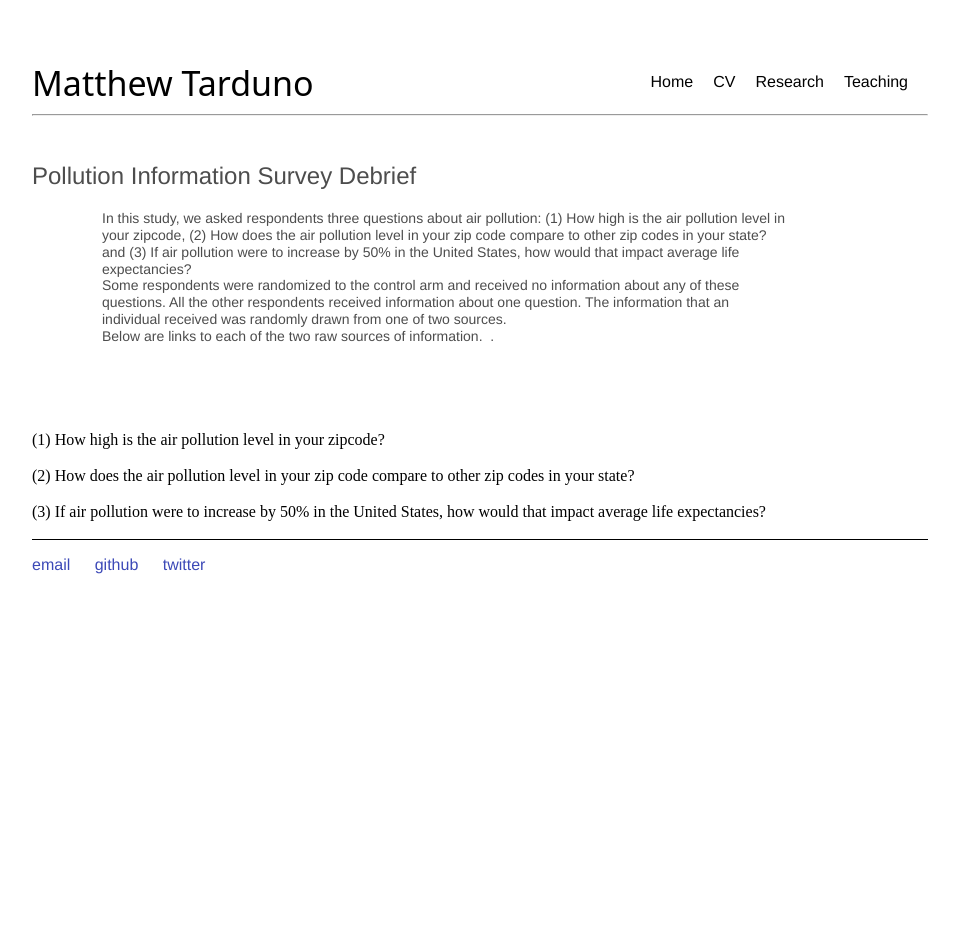
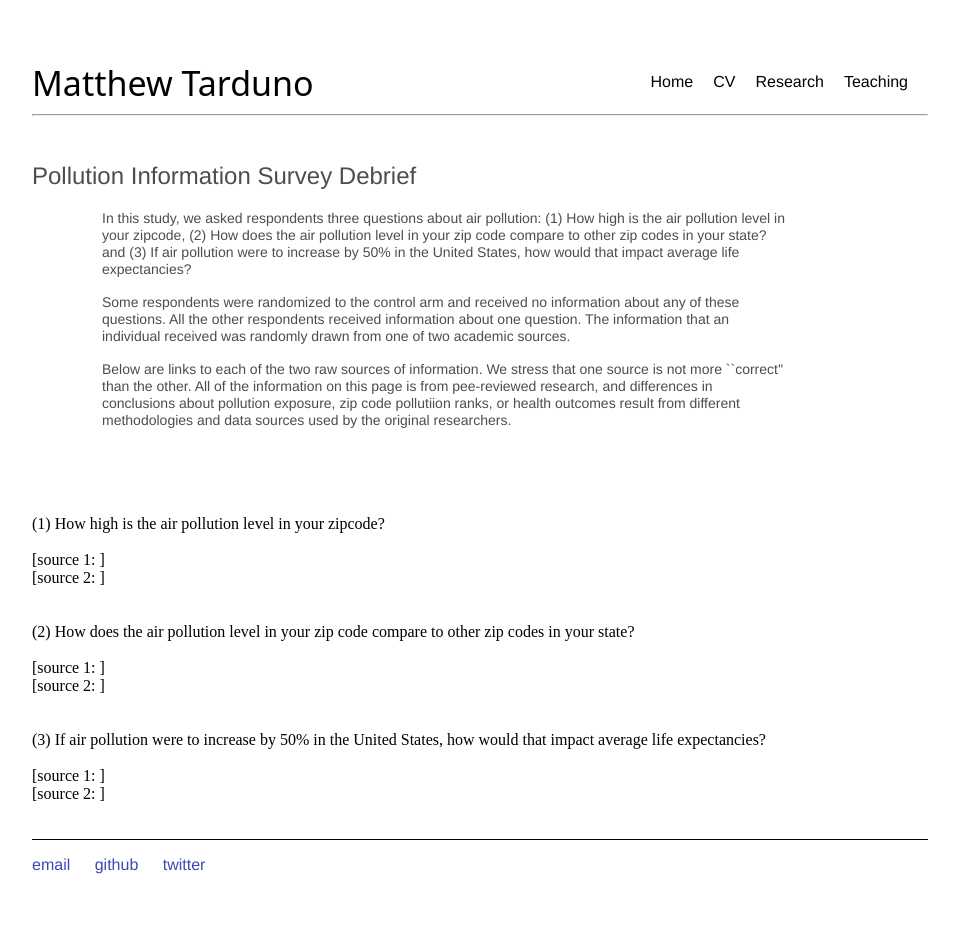
Before and after one commit to Matt-Tarduno/Matt-Tarduno.github.io, a Jekyll site: the page built from pollution_info_debrief/index.html, in a window 1280 px wide. Shown: the whole page, without its empty margins (160-1119 px from the left). Built offline with Jekyll 4.4.1, drawn with Linux system fonts in a browser that asks for light colours; before the commit the page ends 900 px from its top, so only the background shows below that.

Commit message:
Update index.html

```diff
--- a/pollution_info_debrief/index.html
+++ b/pollution_info_debrief/index.html
@@ -13,8 +13,11 @@ sitemap:
 
 	<p style="font-size:14px; margin-left:5em; margin-right:10em; line-height: 1.2"> In this study, we asked respondents three questions about air pollution: (1) How high is the air pollution level in your zipcode, (2) How does the air pollution level in your zip code compare to other zip codes in your state? and (3) If air pollution were to increase by 50% in the United States, how would that impact average life expectancies?
 		<br>
-Some respondents were randomized to the control arm and received no information about any of these questions. All the other respondents received information about one question. The information that an individual received was randomly drawn from one of two sources. <br>
-Below are links to each of the two raw sources of information.  .</p>
+		<br>
+Some respondents were randomized to the control arm and received no information about any of these questions. All the other respondents received information about one question. The information that an individual received was randomly drawn from one of two academic sources.
+		<br>
+		<br>
+Below are links to each of the two raw sources of information. We stress that one source is not more ``correct'' than the other. All of the information on this page is from pee-reviewed research, and differences in conclusions about pollution exposure, zip code pollutiion ranks, or health outcomes result from different methodologies and data sources used by the original researchers.</p>
 <br>
 <br>
 <br>
@@ -24,12 +27,26 @@ Below are links to each of the two raw sources of information.  .</p>
 (1) How high is the air pollution level in your zipcode?
 <br>
 <br>
+[source 1: ]<br>
+[source 2: ]<br>
+<br>
+<br>
+
 
 (2) How does the air pollution level in your zip code compare to other zip codes in your state?
 <br>
 <br>
+[source 1: ]<br>
+[source 2: ]<br>
+<br>
+<br>
+
 
 (3) If air pollution were to increase by 50% in the United States, how would that impact average life expectancies?
+<br>
+<br>
+[source 1: ]<br>
+[source 2: ]<br>
 <br>
 <br>
 
```
